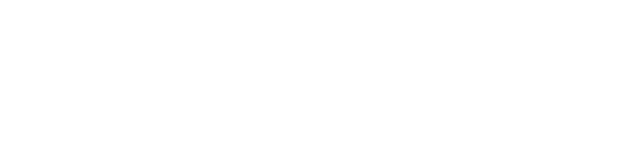
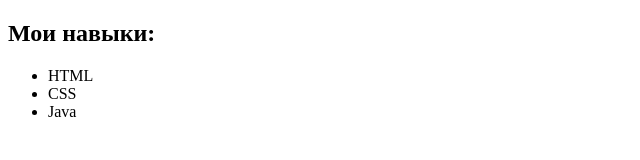
Before and after one commit to markot-1/test, a plain HTML site: page index.html in a window 1280 px wide. Shown: the whole page, without its empty margins (0-640 px from the left). Drawn offline with Linux system fonts and the light colour scheme.

Commit message:
Added list

```diff
--- a/index.html
+++ b/index.html
@@ -7,6 +7,11 @@
     <title>Document</title>
 </head>
 <body>
-
+    <h2 class="card-subtitle">Мои навыки:</h2>
+            <ul class="card-list">
+                <li>HTML</li>
+                <li>CSS</li>
+                <li>Java</li>
+            </ul>
 </body>
 </html>
```
